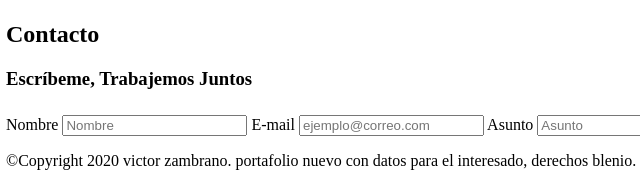
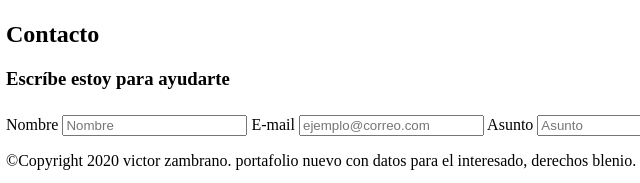
Before and after one commit to victorzam7565/victor_actividad3, a plain HTML site: page porta/index.html in a window 1280 px wide. Shown: the part 697-880 px from the top of the page, 2-642 px from the left. Drawn offline with Linux system fonts and the light colour scheme.

Commit message:
portafolio

```diff
--- a/porta/index.html
+++ b/porta/index.html
@@ -36,7 +36,7 @@
      </section>
      <section id="contacto">
           <h2>Contacto</h2>
-          <h3>Escríbeme, Trabajemos Juntos</h3>
+          <h3>Escríbe estoy para ayudarte</h3>
           <form>
                <label for="nombre">Nombre</label>
                <input type="text" id="nombre" placeholder="Nombre">
```
